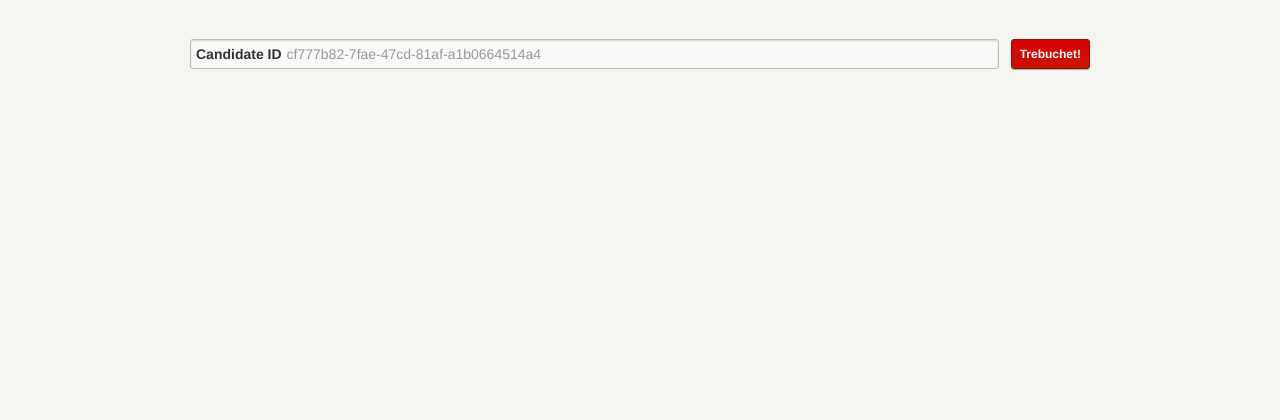
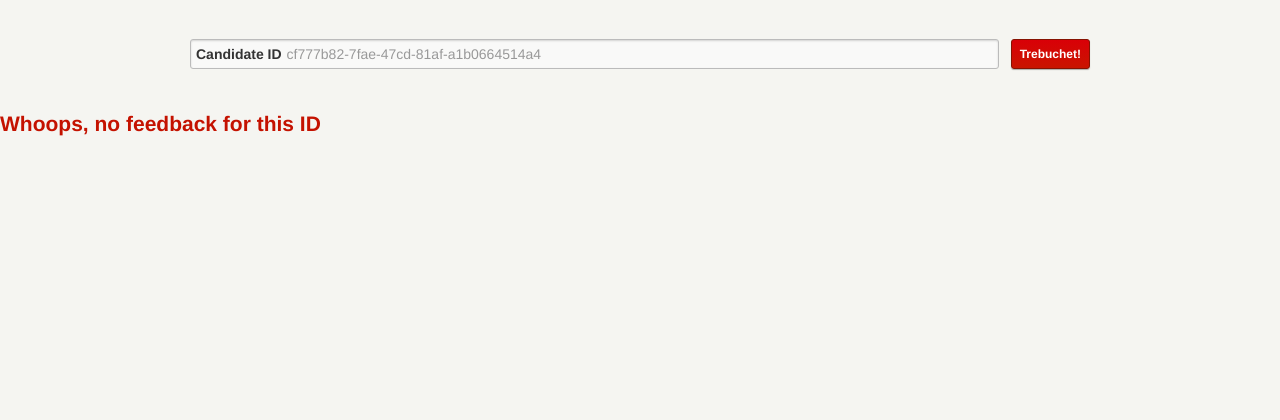
Before and after one commit to kmorrison/catapult, a Flask app: page /treb in a window 1280 px wide. Shown: the part 54-474 px from the top of the page. Run offline with Flask 2, Linux system fonts and the light colour scheme; some libraries are stand-ins or nearby versions.

Commit message:
Fix treb stuff

```diff
--- a/main.py
+++ b/main.py
@@ -41,7 +41,7 @@ def _compile_feedback(candidate_id):
         feedbacks,
         key=completed_at_or_phone,
     )
-    feedbacks = [feedback for feedback in feedbacks if feedback['completedAt'] is not None]
+    feedbacks = [feedback for feedback in feedbacks if feedback['completedAt'] is not None and feedback['text'] != "Intern Evaluations"]
     for feedback in feedbacks:
         try:
             # TODO: We can probably cache this forever
@@ -59,18 +59,19 @@ def _compile_feedback(candidate_id):
                 feedback['fields'],
                 u'Rating',
             )
+            headers.append(dict(
+                score=feedback['score'],
+                interviewer=user['name'].strip(),
+                interview_type=feedback['text'].strip(),
+            ))
             feedback['feedback_text'] = feedback['fields'][0]['value']
             feedback['team_suggestion'] = _extract_fields_as_keyval(
                 feedback['fields'],
                 u'Team Suggestions',
             )
 
-            headers.append(dict(
-                score=feedback['score'],
-                interviewer=user['name'].strip(),
-                interview_type=feedback['text'].strip(),
-            ))
-        except:
+        except Exception as e:
+            print e
             print 11111, 'failure!'
             pprint(feedback)
     return headers, feedbacks
@@ -133,11 +134,18 @@ def fetch_internevals():
     )
 
 
+def _more_than_four_months_old(timestamp):
+    import datetime
+    dt = datetime.datetime.fromtimestamp(timestamp/1000)
+    return datetime.datetime.now() - datetime.timedelta(days=120) > dt
+
+
 @app.route('/trebuchet/<candidate_id>')
 @login.login_required
 def intern_thing(candidate_id):
     """Return a friendly HTTP greeting."""
     feedbacks = lever_client.get_candidate_feedback(candidate_id)
+    feedbacks = [feedback for feedback in feedbacks if feedback['completedAt'] is not None]
     feedbacks = sorted(
         feedbacks,
         key=lambda x: x['completedAt'],
@@ -147,6 +155,8 @@ def intern_thing(candidate_id):
     final_feedbacks = []
     for feedback in feedbacks:
         if feedback['text'] != 'Intern Evaluations':
+            continue
+        if _more_than_four_months_old(feedback['completedAt']):
             continue
         user = memcache.get(feedback['user'])
         if user is None:
@@ -167,7 +177,6 @@ def intern_thing(candidate_id):
     return flask.render_template(
         'trebuchet.html',
         feedbacks=final_feedbacks,
-        cleaned_fields=cleaned_fields,
         candidate=lever_client.get_candidate(candidate_id),
         headers=headers,
     )
--- a/templates/home.html
+++ b/templates/home.html
@@ -52,4 +52,7 @@
     </div>
 </div>
 {% endif %}
+{% if not feedbacks %}
+<h2> Whoops, no feedback for this ID </h2>
+{% endif %}
 {% endblock %}
--- a/templates/trebuchet.html
+++ b/templates/trebuchet.html
@@ -18,7 +18,7 @@
     </div>
   </form>
 </div>
-{% if candidate %}
+{% if feedbacks %}
 <div class="feedback">
     <div id="headers">
         <h4>{{candidate.name}}
@@ -49,4 +49,7 @@
     {% endfor %}
 </div>
 {% endif %}
+{% if not feedbacks %}
+<h2> Whoops, no feedback for this ID </h2>
+{% endif %}
 {% endblock %}
```
